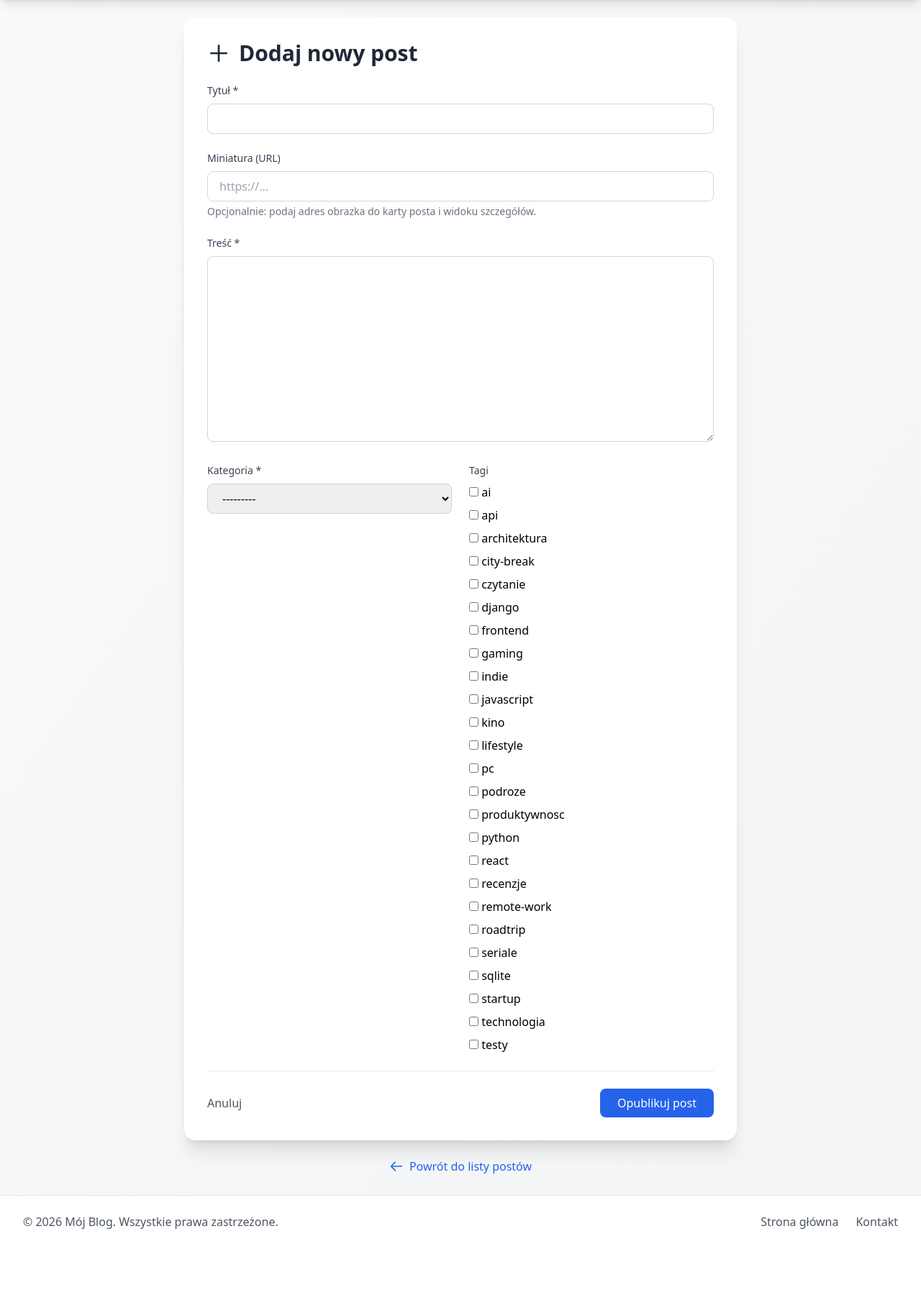
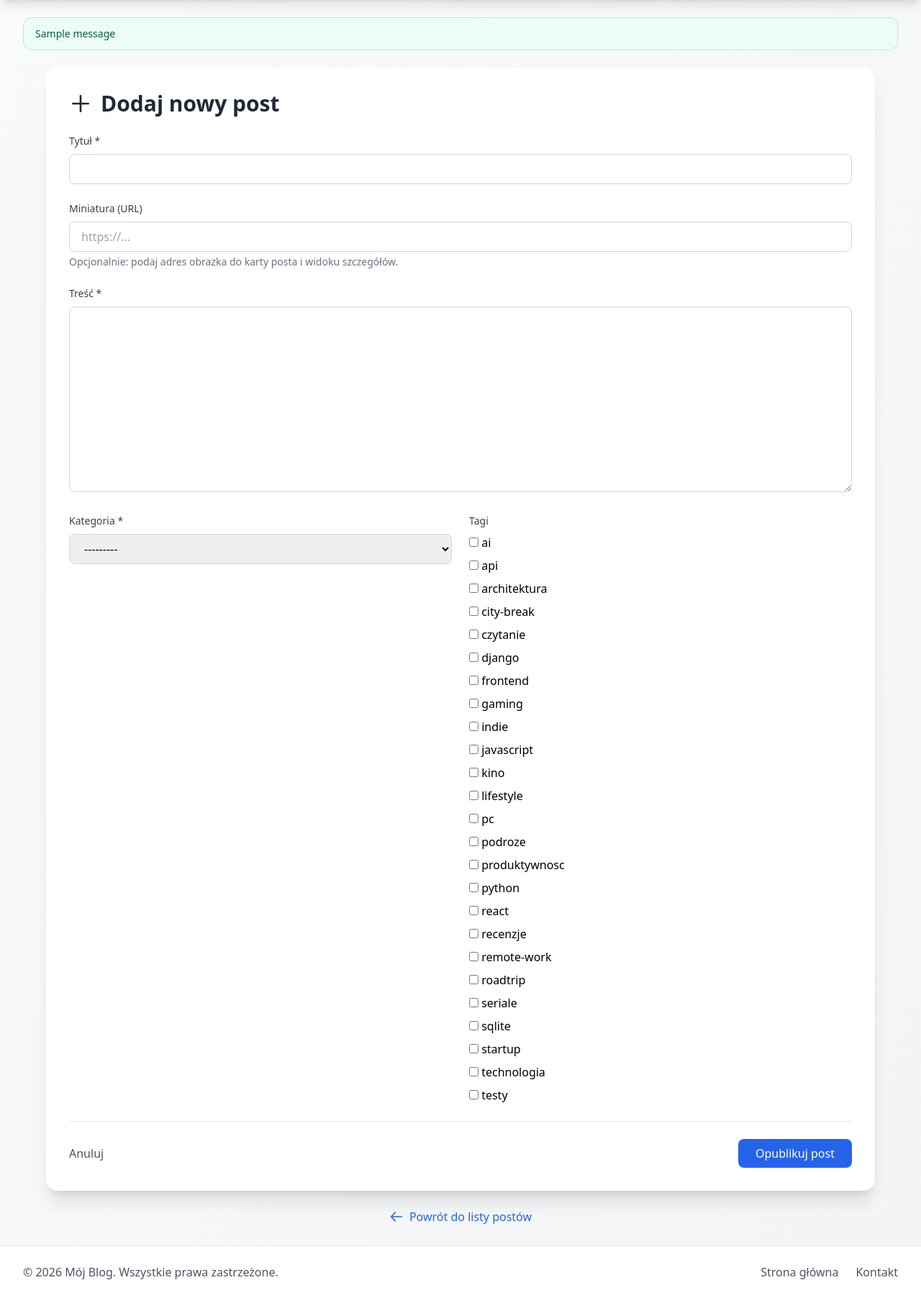
Before and after one commit to KaDeEm21/DjangoBlog, a Django app: page /post/create/ in a window 1280 px wide. Shown: the part 65-1869 px from the top of the page at 72% size. Before the commit the page ends 1773 px from the top, so only its background shows below. Run offline with Django 5.2, Linux system fonts and the light colour scheme; a user stored in the database is signed in; data comes from the database, SQL or seed files in the repository; one stand-in notice (Sample message) is shown; some libraries are stand-ins or nearby versions.

Commit message:
Fix moderation flow and align panel layouts

```diff
--- a/blog/templates/blog/base.html
+++ b/blog/templates/blog/base.html
@@ -61,6 +61,15 @@
 
     <!-- Main Content -->
     <main class="flex-grow max-w-7xl mx-auto py-6 sm:px-6 lg:px-8 w-full">
+        {% if messages %}
+        <div class="px-4 sm:px-0 mb-6 space-y-3">
+            {% for message in messages %}
+            <div class="rounded-xl border px-4 py-3 text-sm {% if message.tags == 'success' %}border-emerald-200 bg-emerald-50 text-emerald-800{% else %}border-slate-200 bg-white text-slate-700{% endif %}">
+                {{ message }}
+            </div>
+            {% endfor %}
+        </div>
+        {% endif %}
         {% block content %}{% endblock %}
     </main>
 
--- a/blog/templates/blog/create_post.html
+++ b/blog/templates/blog/create_post.html
@@ -4,7 +4,7 @@
 
 {% block content %}
 <div class="px-4 sm:px-0">
-    <div class="max-w-3xl mx-auto">
+    <div class="max-w-6xl mx-auto">
         <div class="bg-white rounded-2xl shadow-xl p-8">
             <h1 class="text-3xl font-bold text-gray-800 mb-6 flex items-center">
                 <svg class="w-8 h-8 mr-3" fill="none" stroke="currentColor" viewBox="0 0 24 24">
--- a/blog/templates/registration/profile.html
+++ b/blog/templates/registration/profile.html
@@ -4,7 +4,7 @@
 
 {% block content %}
 <div class="px-4 sm:px-0">
-    <div class="max-w-2xl mx-auto">
+    <div class="max-w-6xl mx-auto">
         <div class="bg-white rounded-2xl shadow-xl p-8">
             <h1 class="text-3xl font-bold text-gray-800 mb-6 flex items-center">
                 <svg class="w-8 h-8 mr-3" fill="none" stroke="currentColor" viewBox="0 0 24 24">
--- a/blog/views.py
+++ b/blog/views.py
@@ -1,3 +1,4 @@
+from django.contrib import messages
 from django.contrib.auth import authenticate, get_user_model, login, logout
 from django.contrib.auth.decorators import login_required
 from django.core.paginator import Paginator
@@ -401,8 +402,9 @@ def comment_create(request, slug):
     if form.is_valid():
         comment = form.save(commit=False)
         comment.post = post
-        comment.is_approved = True
+        comment.is_approved = False
         comment.save()
+        messages.success(request, 'Komentarz został zapisany i czeka na akceptację autora.')
         return redirect('post_detail', slug=slug)
 
     return render(request, 'blog/post_detail.html', build_post_detail_context(post, request, form))
--- a/requirements.txt
+++ b/requirements.txt
@@ -1,3 +1 @@
 django==6.0.3
-django-tailwind==4.2.0
-pillow==11.1.0
--- a/settings.py
+++ b/settings.py
@@ -58,7 +58,6 @@ INSTALLED_APPS = [
     'django.contrib.sessions',
     'django.contrib.messages',
     'django.contrib.staticfiles',
-    'tailwind',
     'blog',
 ]
 
@@ -150,9 +149,6 @@ MEDIA_ROOT = BASE_DIR / 'media'
 # Default primary key field type
 DEFAULT_AUTO_FIELD = 'django.db.models.BigAutoField'
 
-# Tailwind CSS
-TAILWIND_APP_NAME = 'blog'
-
 # Login redirect
 LOGIN_URL = '/login/'
 LOGIN_REDIRECT_URL = '/'
```
Also changed, not shown: blog/tests.py (+17 -2 lines), README.md.
